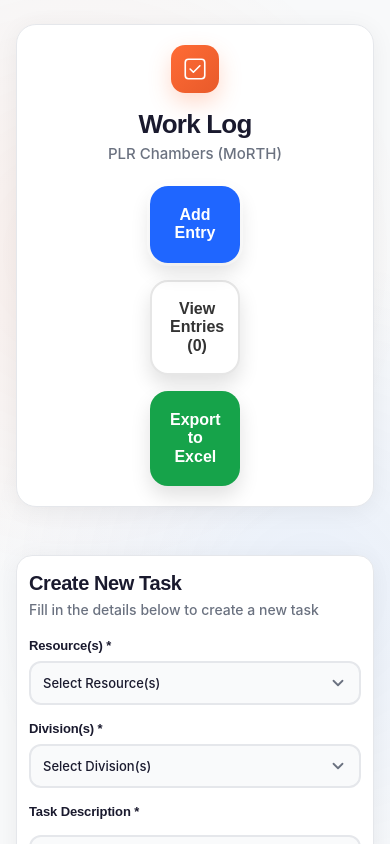
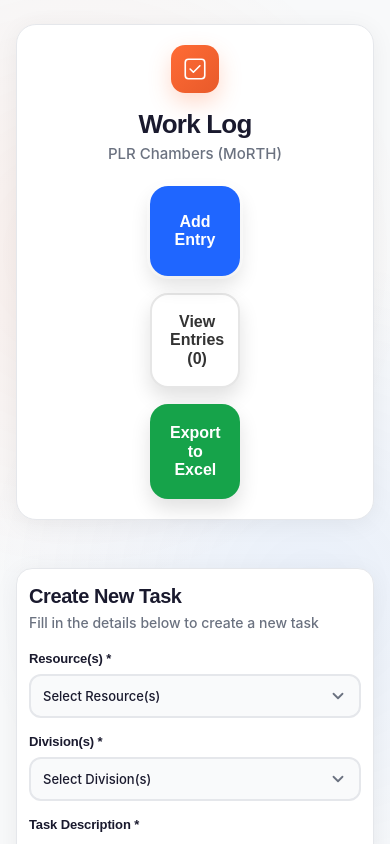
Before and after one commit to SV1997/Task-managger, a React (Vite) app in the folder task-management-frontend/: page / in a window 390 px wide. Shown: the top 844 px of the page. Built offline with nearby package versions, Linux system fonts and the light colour scheme; the HTML template or start-up script is replaced by a standard one; a web font is replaced by a local one.

Commit message:
mobile friendly layout:3

```diff
--- a/task-management-frontend/src/App.css
+++ b/task-management-frontend/src/App.css
@@ -312,7 +312,7 @@ body {
 
 .nav-card {
   width: 90px;
-  min-height: 60px;
+  min-height: 90px;
   border-radius: 18px;
   border: 2px solid transparent;
   font-size: 16px;
```
